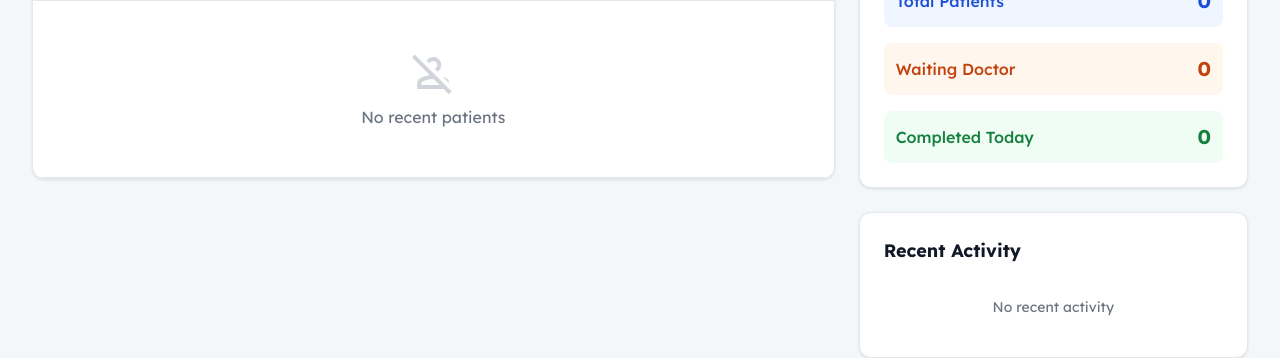
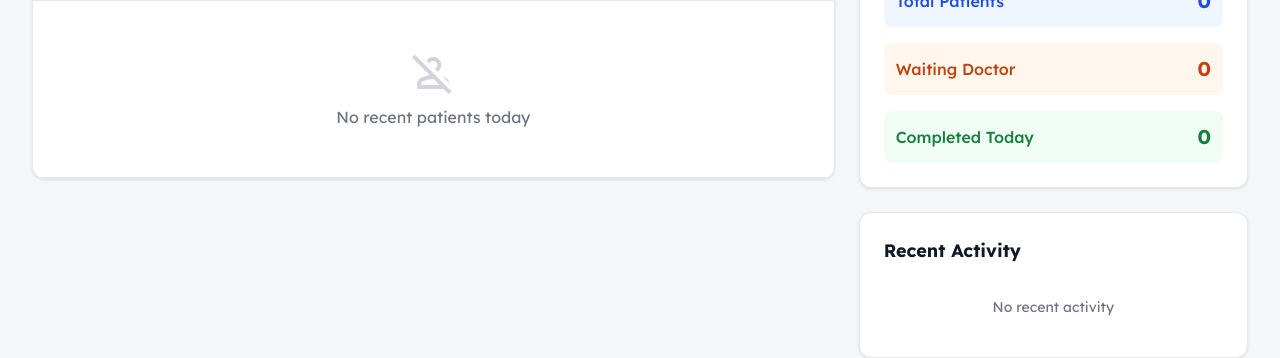
Before and after one commit to Bensonjigo/Kumiclinic, a Django app: page /dashboard/nurse/ in a window 1280 px wide. Shown: the part 346-704 px from the top of the page. Run offline with Django 5.2, Linux system fonts and the light colour scheme; the visitor is signed in with stand-in values (Sample User, id 1); data that the repository does not hold is empty; some libraries are stand-ins or nearby versions.

Commit message:
Fix empty state messages for Recent Patients and Waiting Doctor tabs

```diff
--- a/templates/dashboard/reception.html
+++ b/templates/dashboard/reception.html
@@ -129,13 +129,14 @@ window.onload = function() {
                         {% endfor %}
 
                         {% if not recent_patients and not recent_visits %}
-                        <tr>
+                        <tr class="queue-row" data-status="RECENT">
                             <td colspan="4" class="px-4 py-12 text-center text-gray-500">
                                 <span class="material-symbols-outlined text-5xl mb-2 text-gray-300">person_off</span>
-                                <p>No recent patients</p>
+                                <p>No recent patients today</p>
                             </td>
                         </tr>
                         {% endif %}
+
 
                         {% for visit in waiting_doctor_queue %}
                         <tr class="border-b border-gray-100 dark:border-gray-700 hover:bg-gray-50 queue-row hidden" data-status="WAITING_FOR_DOCTOR">
@@ -164,6 +165,15 @@ window.onload = function() {
                             </td>
                         </tr>
                         {% endfor %}
+
+                        {% if not waiting_doctor_queue %}
+                        <tr class="queue-row hidden" data-status="WAITING_FOR_DOCTOR">
+                            <td colspan="4" class="px-4 py-12 text-center text-gray-500">
+                                <span class="material-symbols-outlined text-5xl mb-2 text-gray-300">check_circle</span>
+                                <p>No patients waiting for doctor</p>
+                            </td>
+                        </tr>
+                        {% endif %}
                     </tbody>
                 </table>
             </div>
```
